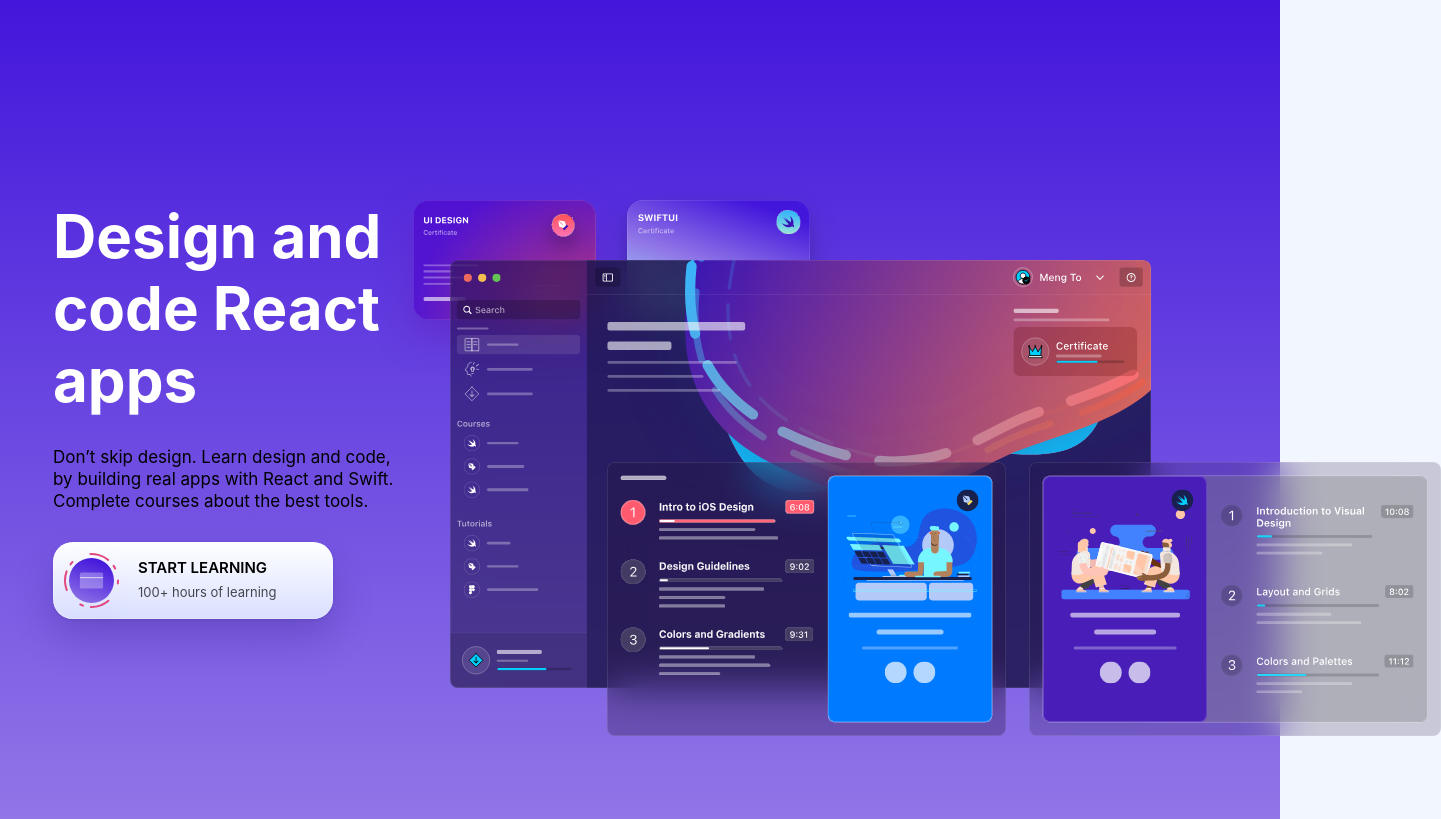
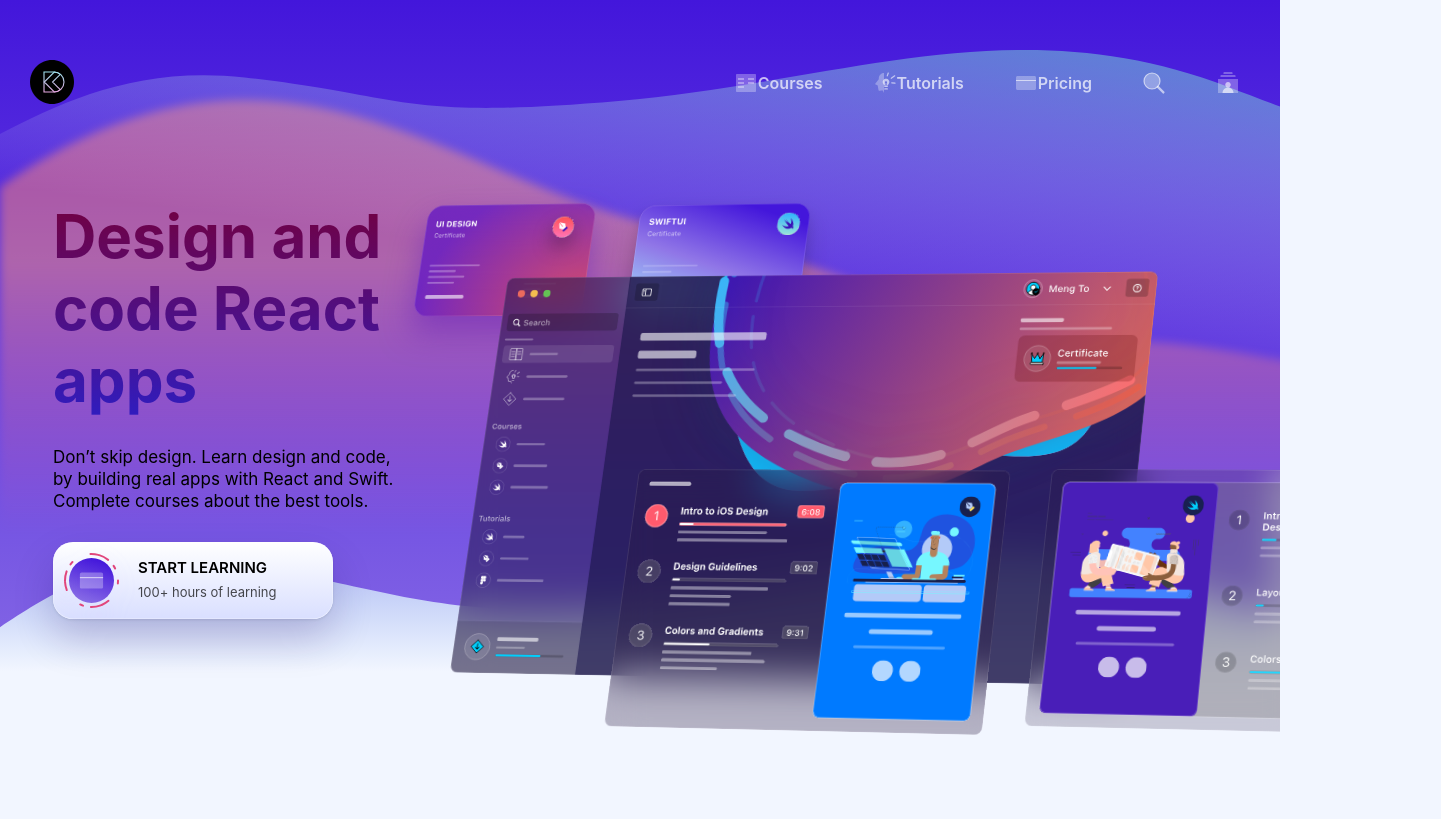
Before and after one commit to tdurant72/new-site-dc, a Gatsby site: page / in a window 1280 px wide. Shown: the whole page, 1441 px wide, since content can reach past the window. Built offline with nearby package versions, Linux system fonts and the light colour scheme; Gatsby itself is replaced by a stand-in of ours.

Commit message:
endofday_070921

```diff
--- a/src/components/animations/MockupAnimation.js
+++ b/src/components/animations/MockupAnimation.js
@@ -15,6 +15,48 @@ export default function MockupAnimation() {
 
 const Wrapper = styled.div`
   position: relative;
+  perspective: 5000;
+
+  @media (max-width: 768px) {
+    transform: scale(0.6);
+    transform-origin: top left;
+  }
+  @media (max-width: 450px) {
+    transform: scale(0.4);
+  }
+
+  div {
+    transform: rotateY(-20deg) rotateX(20deg);
+    perspective-origin: bottom left;
+  }
+  * {
+    transition: 0.5s cubic-bezier(0.25, 0.46, 0.45, 0.94);
+  }
+  :hover div {
+    transform: rotateY(0deg) rotateX(0deg);
+    &.mockup1 {
+      transition-delay: 0.1s;
+      transform: translate(-30px, -30px);
+    }
+    &.mockup2 {
+      transition-delay: 0.3s;
+      transform: translate(0, -30px);
+    }
+    &.mockup3 {
+      transition-delay: 0s;
+    }
+    &.mockup4 {
+      transition-delay: 0.1s;
+      transform: translate(-120px, 30px);
+    }
+    &.mockup5 {
+      transition-delay: 0.3s;
+      transform: translate(-90px, 30px);
+    }
+    :hover {
+      filter: brightness(150%) saturate(120%);
+    }
+  }
 
   .mockup1 {
     position: absolute;
--- /dev/null
+++ b/src/components/backgrounds/WaveBackground.js
@@ -0,0 +1,43 @@
+import React from "react"
+import styled from "styled-components"
+export default function WaveBackground() {
+  return (
+    <Wrapper>
+      <Background />
+      <Wave
+        src="/images/waves/hero-wave1.svg"
+        alt="wave1"
+        style={{ top: "100px", filter: "blur(5px)", opacity: "0.5" }}
+      />
+      <Wave
+        src="/images/waves/hero-wave2.svg"
+        alt="wave2"
+        style={{ top: "50px" }}
+      />
+      <Wave
+        src="/images/waves/hero-wave3.svg"
+        alt="wave3"
+        style={{ top: "550px" }}
+      />
+    </Wrapper>
+  )
+}
+
+const Wrapper = styled.div`
+  position: relative;
+`
+const Wave = styled.img`
+  position: absolute;
+  z-index: -1;
+
+  @media (min-width: 1440px) {
+    width: 100%;
+  }
+`
+const Background = styled.div`
+  background: linear-gradient(180deg, #4316db 0%, #9076e7 100%);
+  position: absolute;
+  width: 100%;
+  height: 800px;
+  z-index: -1;
+`
--- /dev/null
+++ b/src/components/buttons/MenuButton.js
@@ -0,0 +1,33 @@
+import React from "react"
+import styled from "styled-components"
+import { Link } from "gatsby"
+
+export default function MenuButton(props) {
+  const { item } = props
+  return (
+    <Link to={item.link} onClick={props.onClick}>
+      <MenuItem title={item.title}>
+        <img src={item.icon} alt={item.title} />
+        {item.title}
+      </MenuItem>
+    </Link>
+  )
+}
+
+const MenuItem = styled.div`
+  color: rgba(255, 255, 255, 0.7);
+  display: grid;
+  grid-template-columns: 24px auto;
+  gap: ${props => (props.hasTitle ? "10px" : "0px")};
+  align-items: center;
+  padding: 10px;
+  border-radius: 10px;
+  transition: 0.5s ease-out;
+
+  :hover {
+    transform: scale(1.08);
+    background: rgba(255, 255, 255, 0.1);
+    box-shadow: 0px 10px 20px rgba(0, 0, 0, 0.1),
+      inset 0px 0px 0px 0.5px rgba(255, 255, 255, 0.2);
+  }
+`
--- /dev/null
+++ b/src/components/layout/Header.js
@@ -0,0 +1,91 @@
+import { Link } from "gatsby"
+import React, { useState } from "react"
+import styled from "styled-components"
+import { menuData } from "../../data/menuData"
+import MenuButton from "../buttons/MenuButton"
+import MenuTooltip from "../tooltips/MenuTooltip"
+import MenuMobileTooltip from "../tooltips/MenuMobileTooltip"
+
+export default function Header() {
+  const [isOpen, setIsOpen] = useState(false)
+  const [isOpenMobile, setIsOpenMobile] = useState(false)
+
+  function handleClick(event) {
+    setIsOpen(!isOpen)
+    event.preventDefault()
+    console.log("handleClick clicked", event)
+  }
+  function handleClickMobile(event) {
+    setIsOpenMobile(!isOpenMobile)
+    event.preventDefault()
+
+    console.log("mobile click", event)
+  }
+
+  return (
+    <Wrapper>
+      <Link to="/">
+        <img src="/images/logos/logo.svg" alt="Logo" />
+      </Link>
+      <MenuWrapper count={menuData.length}>
+        {menuData.map((item, index) =>
+          item.link === "/account" ? (
+            <MenuButton
+              item={item}
+              key={index}
+              onClick={event => handleClick(event)}
+            />
+          ) : (
+            <MenuButton item={item} key={index} />
+          )
+        )}
+        <HamburgerWrapper onClick={event => handleClickMobile(event)}>
+          <MenuButton
+            item={{ title: "", icon: "/images/icons/hamburger.svg", link: "" }}
+          />
+        </HamburgerWrapper>
+      </MenuWrapper>
+      <MenuTooltip isOpen={isOpen} />
+      <MenuMobileTooltip isOpenMobile={isOpenMobile} />
+    </Wrapper>
+  )
+}
+
+const Wrapper = styled.div`
+  position: absolute;
+  top: 60px;
+  display: grid;
+  grid-template-columns: 44px auto;
+  width: 100%;
+  justify-content: space-between;
+  padding: 0 30px;
+  align-items: center;
+
+  @media (max-width: 768px) {
+    top: 30px;
+  }
+  @media (max-width: 450px) {
+    top: 20px;
+    padding: 0 20px;
+  }
+`
+
+const MenuWrapper = styled.div`
+  display: grid;
+  gap: 30px;
+  grid-template-columns: repeat(${props => props.count}, auto);
+
+  @media (max-width: 768px) {
+    > a {
+      display: none;
+    }
+    grid-template-columns: auto;
+  }
+`
+
+const HamburgerWrapper = styled.div`
+  display: none;
+  @media (max-width: 768px) {
+    display: block;
+  }
+`
--- a/src/components/layout/layout.js
+++ b/src/components/layout/layout.js
@@ -1,11 +1,13 @@
 import React from "react"
 import "./layout.css"
 import { GlobalStyles } from "../styles/GlobalStyles"
+import Header from "./Header"
 
 function Layout({ children }) {
   return (
     <>
       <GlobalStyles />
+      <Header />
       <main>{children}</main>
     </>
   )
--- a/src/components/sections/HeroSection.js
+++ b/src/components/sections/HeroSection.js
@@ -1,6 +1,7 @@
 import React from "react"
-import styled from "styled-components"
+import styled, { keyframes } from "styled-components"
 import MockupAnimation from "../animations/MockupAnimation"
+import WaveBackground from "../backgrounds/WaveBackground"
 import PurchaseButton from "../buttons/PurchaseButton"
 import { themes } from "../styles/ColorStyles"
 import { H1, MediumText } from "../styles/TextStyles"
@@ -8,6 +9,7 @@ import { H1, MediumText } from "../styles/TextStyles"
 export default function HeroSection() {
   return (
     <Wrapper>
+      <WaveBackground />
       <ContentWrapper>
         <TextWrapper>
           <Title>Design and code React apps</Title>
@@ -25,8 +27,12 @@ export default function HeroSection() {
     </Wrapper>
   )
 }
+const animation = keyframes`
+  from { opacity: 0; transform:translateY(-10px); filter: blur(10px);}
+  to{opacity:1; transform:translateY(0px); filter: blur(0px);}
+`
 const Wrapper = styled.div`
-  background: linear-gradient(180deg, #4316db 0%, #9076e7 100%);
+  overflow: hidden;
 `
 const ContentWrapper = styled.div`
   max-width: 1234px;
@@ -34,12 +40,40 @@ const ContentWrapper = styled.div`
   padding: 200px 30px;
   display: grid;
   grid-template-columns: 360px auto;
+
+  @media (max-width: 450px) {
+    grid-template-columns: auto;
+    gap: 60px;
+    padding: 150px 20px 250px;
+  }
 `
 const TextWrapper = styled.div`
   display: grid;
   gap: 30px;
+  > * {
+    opacity: 0;
+    animation: ${animation} 1s forwards;
+
+    :nth-child(1) {
+      animation-delay: 0s;
+    }
+    :nth-child(2) {
+      animation-delay: 0.2s;
+    }
+    :nth-child(3) {
+      animation-delay: 0.4s;
+    }
+  }
 `
 const Title = styled(H1)`
   color: ${themes.dark.text1};
+  background: linear-gradient(180deg, #730040 0%, #301cbe 100%);
+  background-clip: text;
+  -webkit-background-clip: text;
+  color: transparent;
+
+  @media (max-width: 450px) {
+    font-size: 48px;
+  }
 `
 const Description = styled(MediumText)``
--- a/src/components/styles/GlobalStyles.js
+++ b/src/components/styles/GlobalStyles.js
@@ -1,4 +1,4 @@
-import styled, { createGlobalStyle } from "styled-components"
+import { createGlobalStyle } from "styled-components"
 import { themes } from "./ColorStyles"
 
 export const GlobalStyles = createGlobalStyle`
--- a/src/components/styles/TextStyles.js
+++ b/src/components/styles/TextStyles.js
@@ -4,16 +4,28 @@ export const H1 = styled.h1`
   font-size: 60px;
   font-weight: bold;
   line-height: 72px;
+
+  @media (max-width: 450px) {
+    font-size: 34px;
+  }
 `
 export const H2 = styled.h2`
   font-weight: bold;
   font-size: 40px;
   line-height: 48px;
+
+  @media (max-width: 450px) {
+    font-size: 28px;
+  }
 `
 export const H3 = styled.h3`
   font-weight: bold;
   font-size: 30px;
   line-height: 36px;
+
+  @media (max-width: 450px) {
+    font-size: 24px;
+  }
 `
 export const BodyIntro = styled.p`
   font-weight: 500;
--- /dev/null
+++ b/src/components/tooltips/MenuMobileTooltip.js
@@ -0,0 +1,40 @@
+import React from "react"
+import styled from "styled-components"
+import { menuDataMobile } from "../../data/menuData"
+import MenuButton from "../buttons/MenuButton"
+
+export default function MenuMobileTooltip(props) {
+  const { isOpenMobile } = props
+  return (
+    <Wrapper isOpenMobile={isOpenMobile}>
+      {menuDataMobile.map((item, index) => (
+        <MenuButton item={item} key={index} />
+      ))}
+    </Wrapper>
+  )
+}
+
+const Wrapper = styled.div`
+  background: rgba(15, 14, 71, 0.3);
+  box-shadow: 0px 50px 100px rgba(0, 0, 0, 0.25),
+    inset 0px 0px 0px 0.5px rgba(255, 255, 255, 0.2);
+  backdrop-filter: blur(40px);
+  /* Note: backdrop-filter has minimal browser support */
+
+  border-radius: 20px;
+  padding: 20px;
+  position: absolute;
+  top: 60px;
+  right: 30px;
+  opacity: ${props => (props.isOpenMobile ? 1 : 0)};
+  z-index: 1;
+  display: grid;
+  gap: 10px;
+  grid-template-columns: 150px;
+  transition: 0.3s ease-in-out;
+  visibility: ${props => (props.isOpenMobile ? "visible" : "hidden")};
+  transform: ${props =>
+    props.isOpenMobile
+      ? "skewY(0deg) rotate(0deg) translateY(0px)"
+      : "skewY(-5deg) rotate(5deg) translateY(-30px)"};
+`
--- /dev/null
+++ b/src/components/tooltips/MenuTooltip.js
@@ -0,0 +1,41 @@
+import React from "react"
+import styled from "styled-components"
+import { tooltipData } from "../../data/menuData"
+import MenuButton from "../buttons/MenuButton"
+
+export default function MenuTooltip(props) {
+  const { isOpen } = props
+  return (
+    <Wrapper isOpen={isOpen}>
+      {tooltipData.map((item, index) => (
+        <MenuButton item={item} key={index} />
+      ))}
+    </Wrapper>
+  )
+}
+
+const Wrapper = styled.div`
+  background: rgba(15, 14, 71, 0.3);
+  box-shadow: 0px 50px 100px rgba(0, 0, 0, 0.25),
+    inset 0px 0px 0px 0.5px rgba(255, 255, 255, 0.2);
+  backdrop-filter: blur(40px);
+  /* Note: backdrop-filter has minimal browser support */
+
+  border-radius: 20px;
+  padding: 20px;
+  position: absolute;
+  top: 60px;
+  right: 30px;
+  opacity: ${props => (props.isOpen ? 1 : 0)};
+  z-index: 1;
+  display: grid;
+  gap: 10px;
+  grid-template-columns: 150px;
+  transition: 0.3s ease-in-out;
+  /* display: ${props => (props.isOpen ? "block" : "none")}; */
+  visibility: ${props => (props.isOpen ? "visible" : "hidden")};
+  transform: ${props =>
+    props.isOpen
+      ? "skewY(0deg) rotate(0deg) translateY(0px)"
+      : "skewY(-5deg) rotate(5deg) translateY(-30px)"};
+`
--- /dev/null
+++ b/src/data/menuData.js
@@ -0,0 +1,25 @@
+export const menuData = [
+  { title: "Courses", icon: "/images/icons/courses.svg", link: "/courses" },
+  {
+    title: "Tutorials",
+    icon: "/images/icons/tutorials.svg",
+    link: "/tutorials",
+  },
+  { title: "Pricing", icon: "/images/icons/pricing.svg", link: "/pricing" },
+  { title: "", icon: "/images/icons/search.svg", link: "/search" },
+  { title: "", icon: "/images/icons/account.svg", link: "/account" },
+]
+export const menuDataMobile = [
+  { title: "Courses", icon: "/images/icons/courses.svg", link: "/courses" },
+  {
+    title: "Tutorials",
+    icon: "/images/icons/tutorials.svg",
+    link: "/tutorials",
+  },
+  { title: "Pricing", icon: "/images/icons/pricing.svg", link: "/pricing" },
+]
+export const tooltipData = [
+  { title: "Profile", icon: "/images/icons/profile.svg", link: "/profile" },
+  { title: "Settings", icon: "/images/icons/settings.svg", link: "/settings" },
+  { title: "Sign out", icon: "/images/icons/signout.svg", link: "/logout" },
+]
--- a/src/pages/index.js
+++ b/src/pages/index.js
@@ -1,5 +1,4 @@
 import React from "react"
-import { Link } from "gatsby"
 import Layout from "../components/layout/layout"
 import HeroSection from "../components/sections/HeroSection"
 import SEO from "../components/layout/seo"
```
